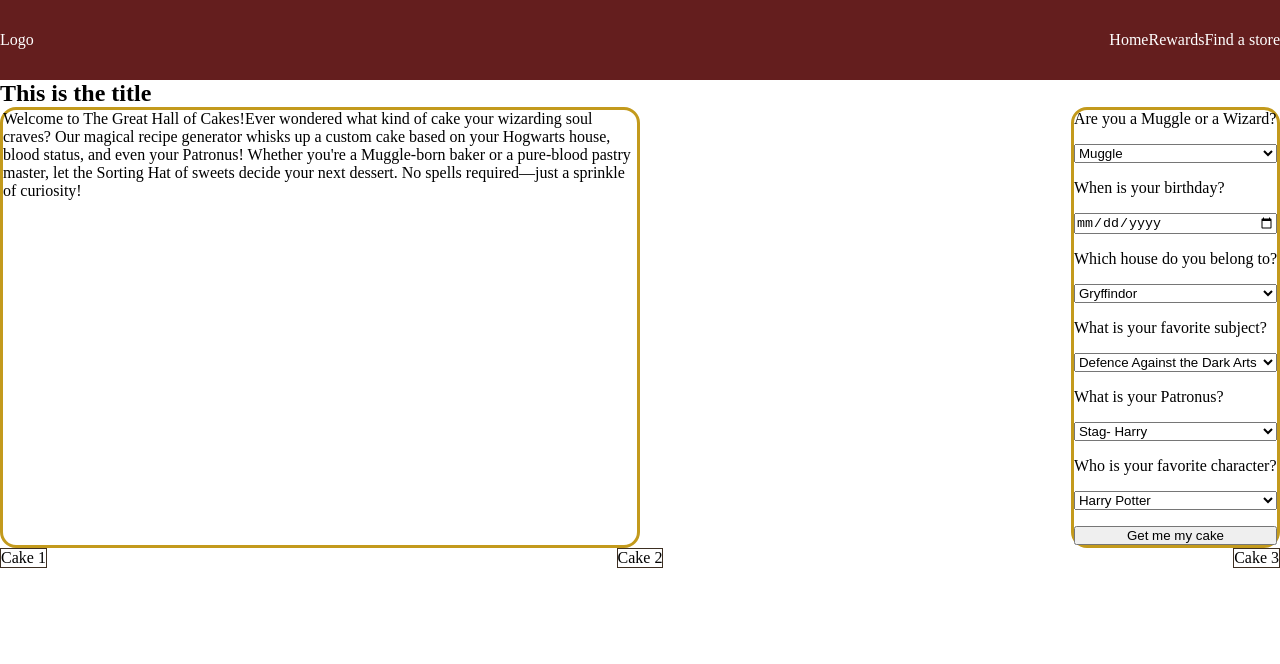
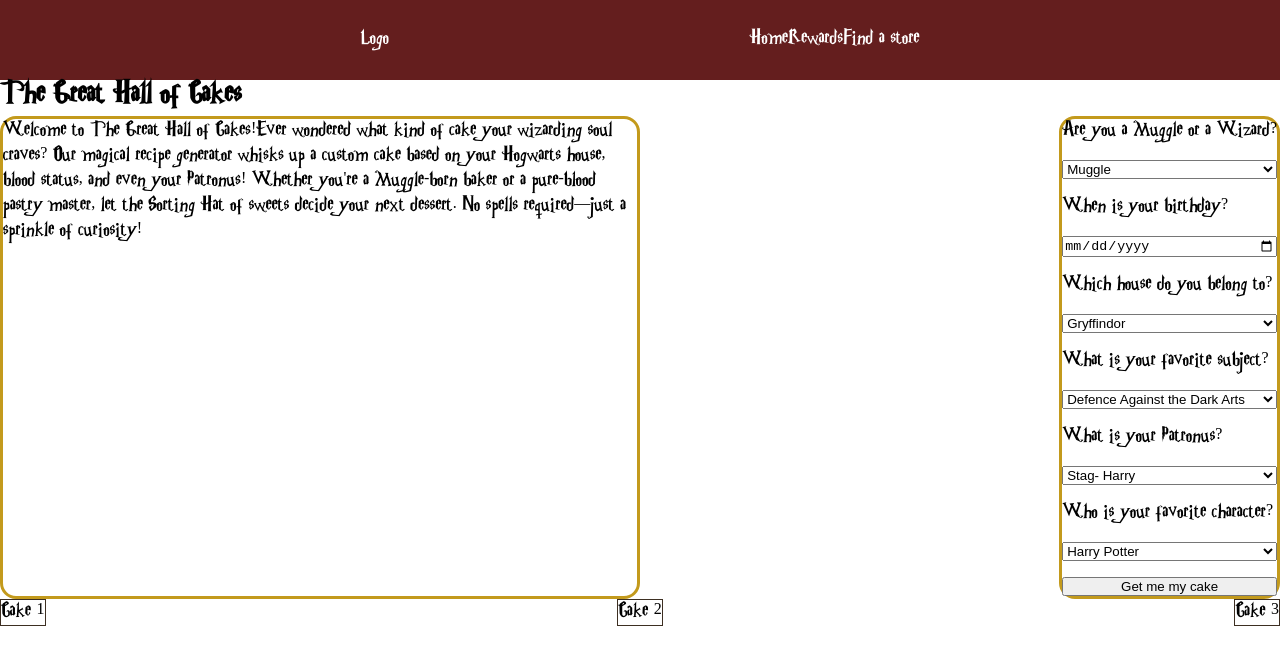
Before and after one commit to reneecwl/hackathon1, a plain HTML site: page index.html in a window 1280 px wide. Drawn offline with Linux system fonts and the light colour scheme.

Commit message:
Update font

```diff
--- a/index.html
+++ b/index.html
@@ -23,7 +23,7 @@
     </header>
 
     <main>
-      <h2 class="title">This is the title</h2>
+      <h2 class="title">The Great Hall of Cakes</h2>
       <div class="content__container">
         <div class="content__intro">
           Welcome to The Great Hall of Cakes!Ever wondered what kind of cake
@@ -92,7 +92,7 @@
             <option value="snape">Severus Snape</option>
             <option value="luna">Luna Lovegood</option>
             <option value="neville">Neville Longbottom</option>
-            <option value="hagrid">Rubeus Hagrid</option>         </option>
+            <option value="hagrid">Rubeus Hagrid</option>
             <option value="sirius">Sirius Black</option>
           </select>
 
--- a/styles/homepage.scss
+++ b/styles/homepage.scss
@@ -1,10 +1,11 @@
 @use "../styles/partials/global";
+@use "../styles/partials/typography";
 
 
 .header {
     &__container {
         display: flex;
-        justify-content: space-between;
+        justify-content: space-evenly;
         align-items: center;
         background-color: #641e1e;
         height:5rem;
--- a/styles/partials/_global.scss
+++ b/styles/partials/_global.scss
@@ -1,3 +1,5 @@
+@use "./typography";
+
 * {
     box-sizing: border-box;
     margin: 0;
@@ -5,6 +7,12 @@
     text-decoration: none;
   }
 
+body {
+    font-family:"Harry Potter";
+    font-weight:400;
+    font-style:normal;
+  }
+
   ul {
     list-style: none;
   }
--- /dev/null
+++ b/styles/partials/_typography.scss
@@ -0,0 +1,6 @@
+@font-face{
+    font-family:"Harry Potter";
+    src: url("../../font/HarryPotter-ov4z.ttf")format("truetype");
+    font-weight:400;
+    font-style:normal;
+  }
```
Also changed, not shown: font/HarryPotter-ov4z.ttf (added), styles/homepage.css, 2 other files.
